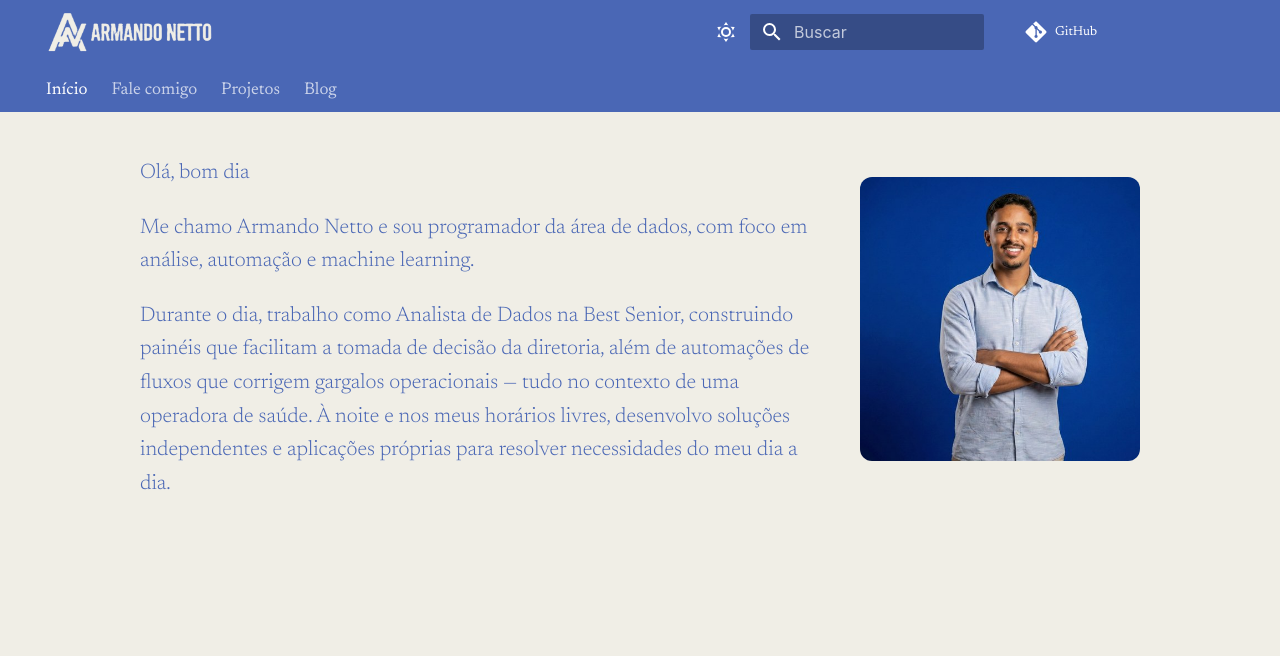
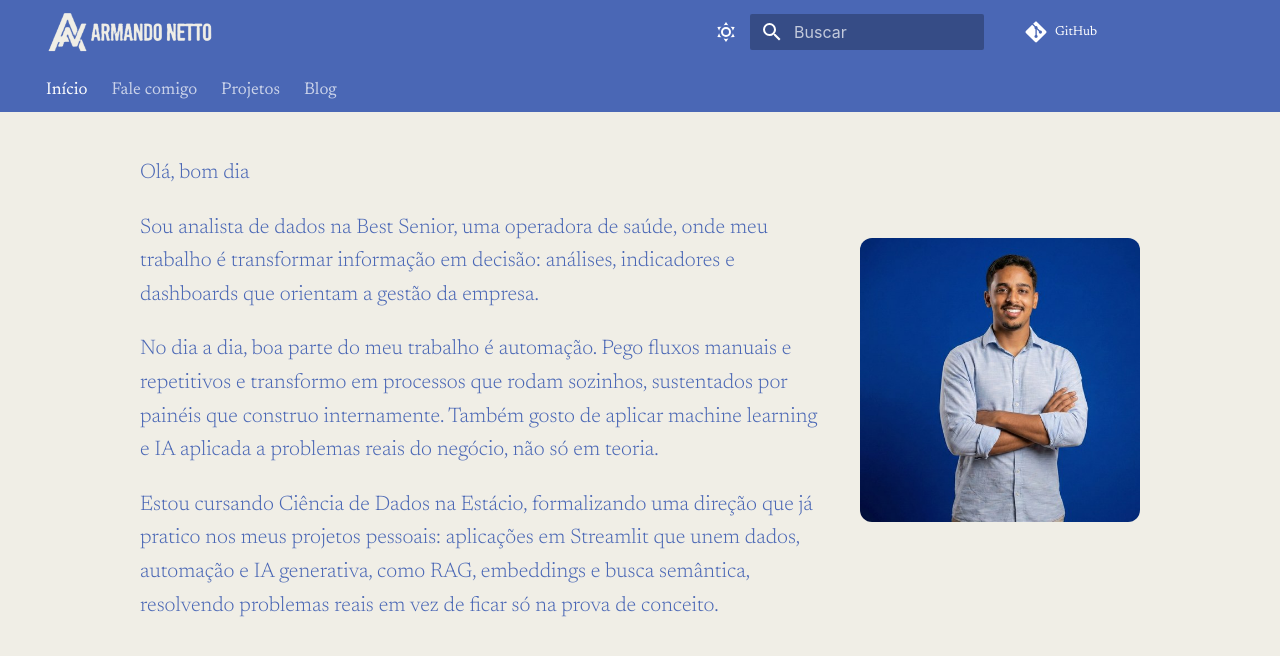
Before and after one commit to armandonettox/portifolio, an MkDocs documentation site: the page built from docs/index.md, in a window 1280 px wide. Shown: the top 656 px of the page. Built offline with MkDocs 1.6.1 and Material for MkDocs 9.7.7, drawn with Linux system fonts in a browser that asks for light colours.

Commit message:
feat(home): reescreve bio da home com trajetoria e area de atuacao
Substitui o texto generico por um resumo mais completo: papel atual
como analista de dados na Best Senior, foco em automacao, e a
trajetoria pra ciencia de dados que ja pratica nos projetos
pessoais. Sem citar linguagens ou ferramentas especificas da empresa.

```diff
--- a/docs/index.md
+++ b/docs/index.md
@@ -9,8 +9,9 @@ hide:
 <section class="pf-hero">
   <div class="pf-hero-content pf-bio">
     <p><span id="pf-saudacao">Olá</span></p>
-    <p>Me chamo Armando Netto e sou programador da área de dados, com foco em análise, automação e machine learning.</p>
-    <p>Durante o dia, trabalho como Analista de Dados na Best Senior, construindo painéis que facilitam a tomada de decisão da diretoria, além de automações de fluxos que corrigem gargalos operacionais — tudo no contexto de uma operadora de saúde. À noite e nos meus horários livres, desenvolvo soluções independentes e aplicações próprias para resolver necessidades do meu dia a dia.</p>
+    <p>Sou analista de dados na Best Senior, uma operadora de saúde, onde meu trabalho é transformar informação em decisão: análises, indicadores e dashboards que orientam a gestão da empresa.</p>
+    <p>No dia a dia, boa parte do meu trabalho é automação. Pego fluxos manuais e repetitivos e transformo em processos que rodam sozinhos, sustentados por painéis que construo internamente. Também gosto de aplicar machine learning e IA aplicada a problemas reais do negócio, não só em teoria.</p>
+    <p>Estou cursando Ciência de Dados na Estácio, formalizando uma direção que já pratico nos meus projetos pessoais: aplicações em Streamlit que unem dados, automação e IA generativa, como RAG, embeddings e busca semântica, resolvendo problemas reais em vez de ficar só na prova de conceito.</p>
   </div>
   <img src="assets/profile.jpg" alt="Armando Netto" class="pf-hero-avatar" />
 </section>
```
